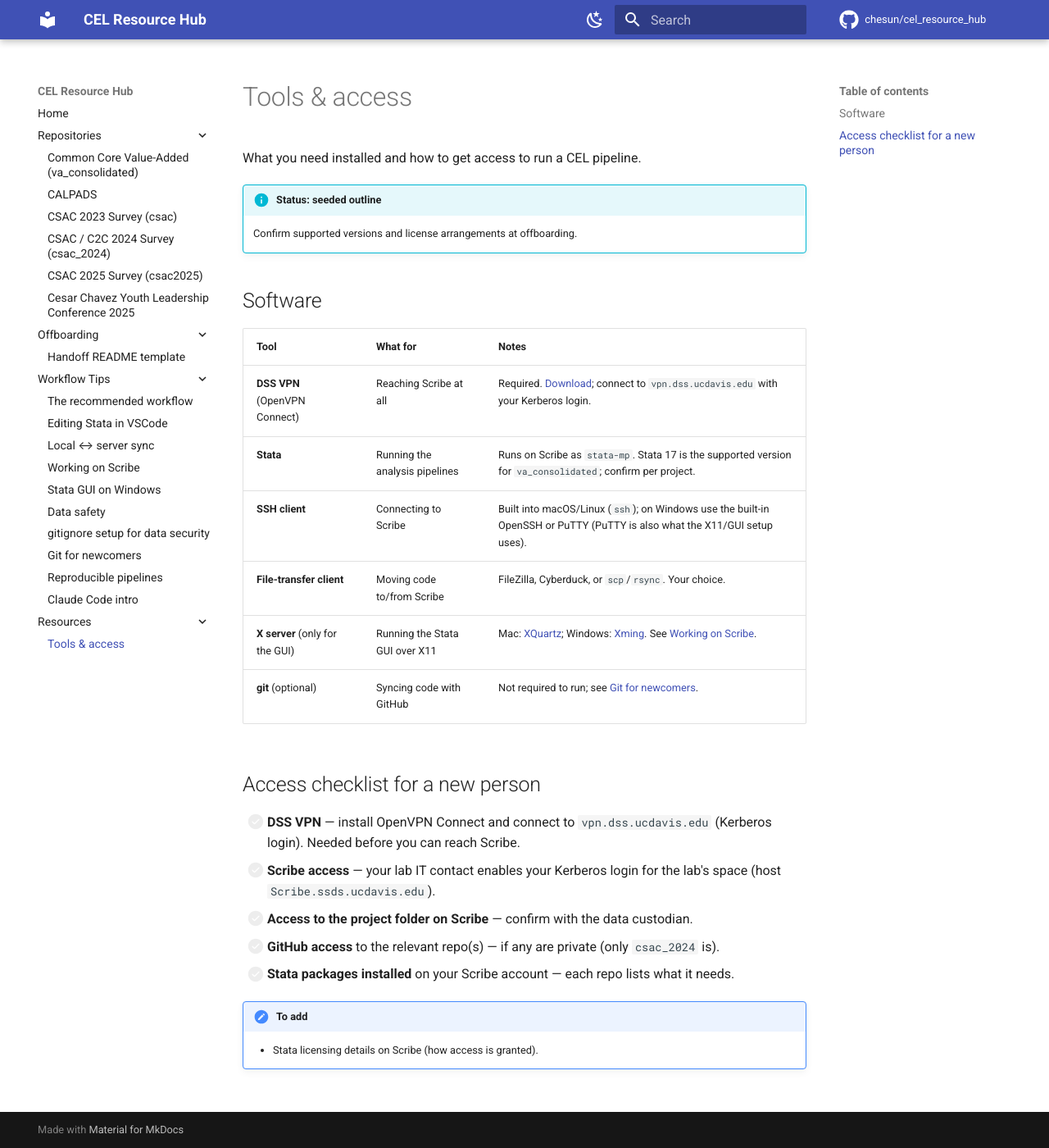
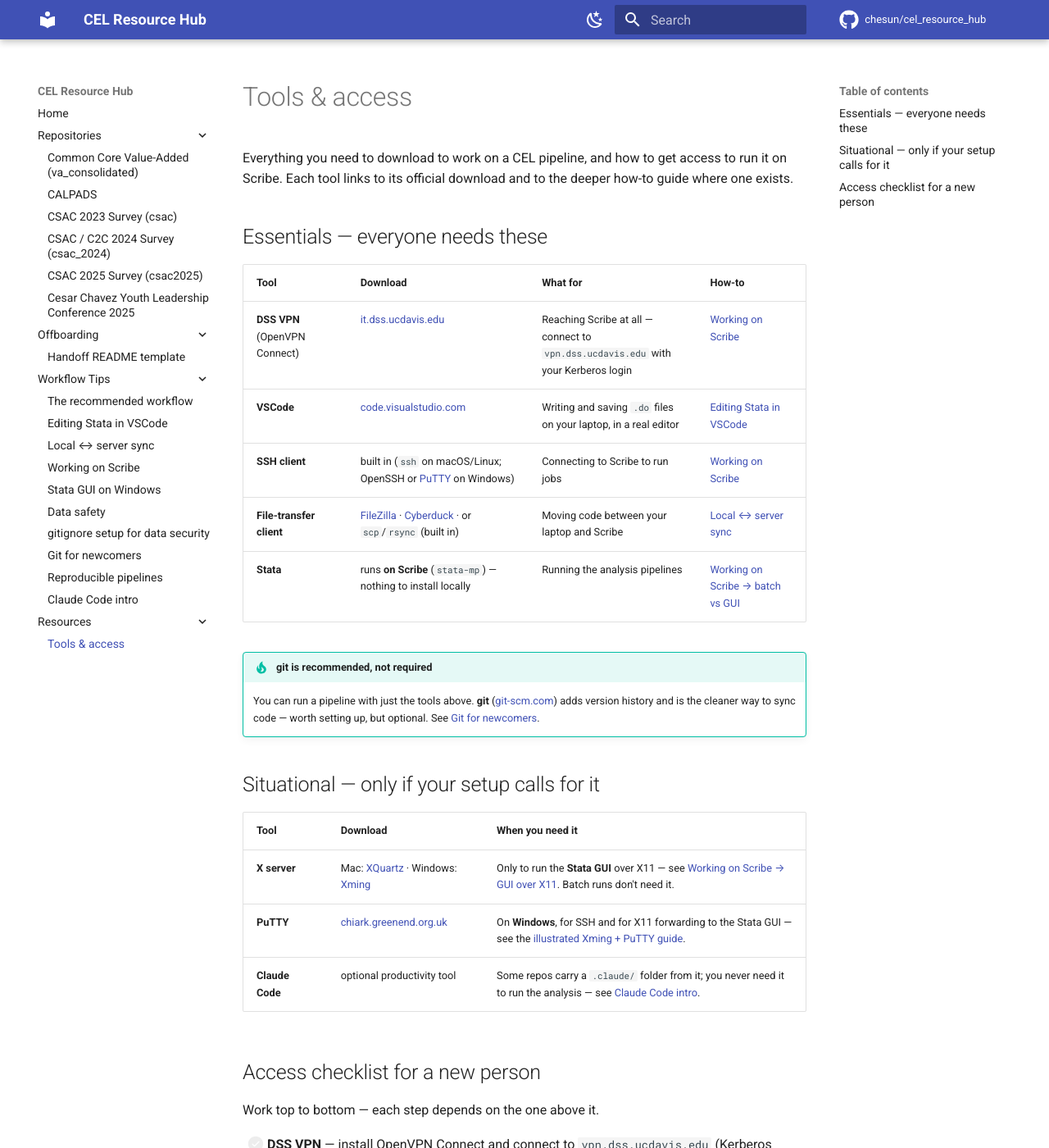
Before and after one commit to chesun/cel_resource_hub, an MkDocs documentation site: the page built from docs/resources/tools.md, in a window 1280 px wide and 1400 px high. Shown: the whole window at 82% size. Built offline with MkDocs 1.6.1 and Material for MkDocs 9.7.7, drawn with Linux system fonts in a browser that asks for light colours; comment, search, counter and statistics services are not loaded; some of the changed text lies outside the part shown.

Commit message:
Expand Tools & access into a downloads + setup hub
Restructure resources/tools.md into Essentials / Situational tables, each
tool with an official download link and a cross-link to its how-to guide.
Adds VSCode, FileZilla/Cyberduck, git, and PuTTY downloads (Claude Code
links internally). Folds in the backlog "Downloads & setup page" idea.

mkdocs build --strict: exit 0, no link/nav warnings.

Co-Authored-By: Claude Opus 4.8 (1M context) <noreply@anthropic.com>

```diff
--- a/docs/resources/tools.md
+++ b/docs/resources/tools.md
@@ -1,27 +1,39 @@
 # Tools & access
 
-What you need installed and how to get access to run a CEL pipeline.
+Everything you need to download to work on a CEL pipeline, and how to get access to run it on
+Scribe. Each tool links to its official download and to the deeper how-to guide where one exists.
 
-!!! info "Status: seeded outline"
-    Confirm supported versions and license arrangements at offboarding.
+## Essentials — everyone needs these
 
-## Software
+| Tool | Download | What for | How-to |
+|---|---|---|---|
+| **DSS VPN** (OpenVPN Connect) | [it.dss.ucdavis.edu](https://it.dss.ucdavis.edu/our-services/ls-vpn-service) | Reaching Scribe at all — connect to `vpn.dss.ucdavis.edu` with your Kerberos login | [Working on Scribe](../workflow-tips/working-on-scribe.md#one-time-setup) |
+| **VSCode** | [code.visualstudio.com](https://code.visualstudio.com/) | Writing and saving `.do` files on your laptop, in a real editor | [Editing Stata in VSCode](../workflow-tips/editing-stata-vscode.md) |
+| **SSH client** | built in (`ssh` on macOS/Linux; OpenSSH or [PuTTY](https://www.chiark.greenend.org.uk/~sgtatham/putty/latest.html) on Windows) | Connecting to Scribe to run jobs | [Working on Scribe](../workflow-tips/working-on-scribe.md#connecting) |
+| **File-transfer client** | [FileZilla](https://filezilla-project.org/) · [Cyberduck](https://cyberduck.io/) · or `scp`/`rsync` (built in) | Moving code between your laptop and Scribe | [Local ↔ server sync](../workflow-tips/local-server-sync.md) |
+| **Stata** | runs **on Scribe** (`stata-mp`) — nothing to install locally | Running the analysis pipelines | [Working on Scribe → batch vs GUI](../workflow-tips/working-on-scribe.md#running-stata-batch-vs-gui) |
 
-| Tool | What for | Notes |
+!!! tip "git is recommended, not required"
+    You can run a pipeline with just the tools above. **git** ([git-scm.com](https://git-scm.com/downloads))
+    adds version history and is the cleaner way to sync code — worth setting up, but optional.
+    See [Git for newcomers](../workflow-tips/git-for-newcomers.md).
+
+## Situational — only if your setup calls for it
+
+| Tool | Download | When you need it |
 |---|---|---|
-| **DSS VPN** (OpenVPN Connect) | Reaching Scribe at all | Required. [Download](https://it.dss.ucdavis.edu/our-services/ls-vpn-service); connect to `vpn.dss.ucdavis.edu` with your Kerberos login. |
-| **Stata** | Running the analysis pipelines | Runs on Scribe as `stata-mp`. Stata 17 is the supported version for `va_consolidated`; confirm per project. |
-| **SSH client** | Connecting to Scribe | Built into macOS/Linux (`ssh`); on Windows use the built-in OpenSSH or PuTTY (PuTTY is also what the X11/GUI setup uses). |
-| **File-transfer client** | Moving code to/from Scribe | FileZilla, Cyberduck, or `scp`/`rsync`. Your choice. |
-| **X server** (only for the GUI) | Running the Stata GUI over X11 | Mac: [XQuartz](https://www.xquartz.org/); Windows: [Xming](https://sourceforge.net/projects/xming/). See [Working on Scribe](../workflow-tips/working-on-scribe.md#gui-over-x11-for-quick-interactive-poking). |
-| **git** (optional) | Syncing code with GitHub | Not required to run; see [Git for newcomers](../workflow-tips/git-for-newcomers.md). |
+| **X server** | Mac: [XQuartz](https://www.xquartz.org/) · Windows: [Xming](https://sourceforge.net/projects/xming/) | Only to run the **Stata GUI** over X11 — see [Working on Scribe → GUI over X11](../workflow-tips/working-on-scribe.md#gui-over-x11-for-quick-interactive-poking). Batch runs don't need it. |
+| **PuTTY** | [chiark.greenend.org.uk](https://www.chiark.greenend.org.uk/~sgtatham/putty/latest.html) | On **Windows**, for SSH and for X11 forwarding to the Stata GUI — see the [illustrated Xming + PuTTY guide](../workflow-tips/xstata-gui-windows.md). |
+| **Claude Code** | optional productivity tool | Some repos carry a `.claude/` folder from it; you never need it to run the analysis — see [Claude Code intro](../workflow-tips/claude-code-intro.md). |
 
 ## Access checklist for a new person
+
+Work top to bottom — each step depends on the one above it.
 
 1. [ ] **DSS VPN** — install OpenVPN Connect and connect to `vpn.dss.ucdavis.edu` (Kerberos login). Needed before you can reach Scribe.
 2. [ ] **Scribe access** — your lab IT contact enables your Kerberos login for the lab's space (host `Scribe.ssds.ucdavis.edu`).
 3. [ ] **Access to the project folder on Scribe** — confirm with the data custodian.
-4. [ ] **GitHub access** to the relevant repo(s) — if any are private (only `csac_2024` is).
+4. [ ] **GitHub access** to the relevant repo(s) — only needed if any are private (just `csac_2024` is).
 5. [ ] **Stata packages installed** on your Scribe account — each repo lists what it needs.
 
 !!! todo "To add"
```
Also changed, not shown: TODO.md (+1 -2 lines), docs/resources/index.md (+1 -1 lines), quality_reports/plans/2026-06-21_tools-downloads-expansion.md (added, +70 -0 lines), quality_reports/plans/INDEX.md (+2 -0 lines), quality_reports/session_logs/2026-06-21_tools-downloads-expansion.md (added, +39 -0 lines).
